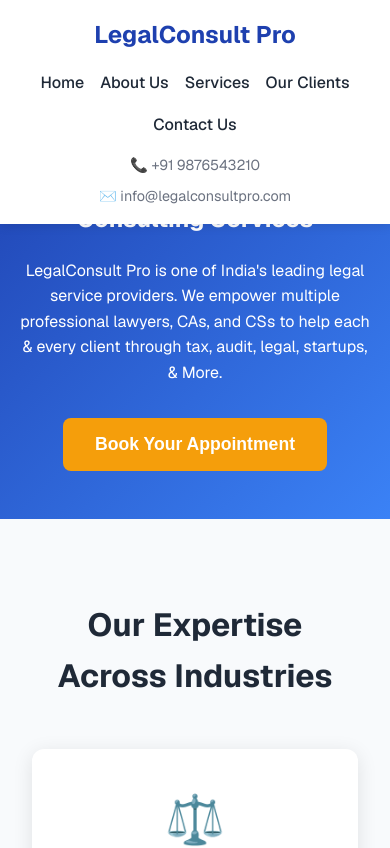
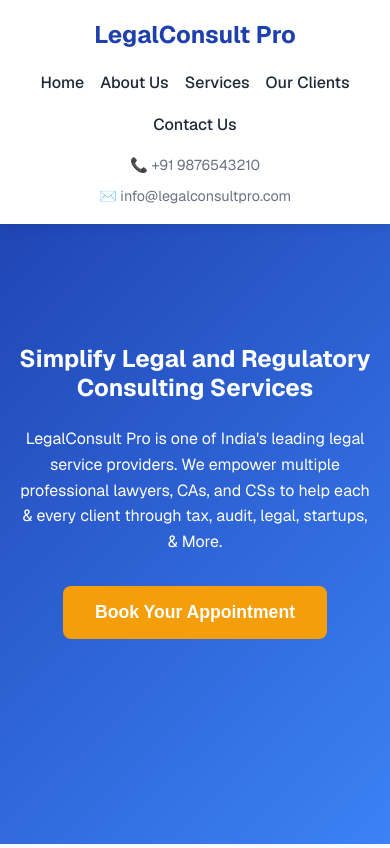
Before and after one commit to abhishekkumarchaudhary1/my-legal-site, a Next.js app: page / in a window 390 px wide. Shown: the top 848 px of the page. Built offline with nearby package versions, Linux system fonts and the light colour scheme.

Commit message:
fixing hero section for smaller screens

```diff
--- a/src/app/page.module.css
+++ b/src/app/page.module.css
@@ -70,6 +70,10 @@
   padding: 8rem 2rem 4rem;
   text-align: center;
   margin-top: 80px;
+  min-height: 100vh;
+  display: flex;
+  align-items: center;
+  justify-content: center;
 }
 
 .heroContent {
@@ -411,7 +415,9 @@
   }
 
   .hero {
-    padding: 6rem 1rem 3rem;
+    padding: 2rem 1rem;
+    margin-top: 120px; /* Increased to account for taller mobile header */
+    min-height: calc(100vh - 120px);
   }
 
   .heroTitle {
@@ -453,6 +459,12 @@
 }
 
 @media (max-width: 480px) {
+  .hero {
+    margin-top: 140px; /* Even more space for very small screens */
+    min-height: calc(100vh - 140px);
+    padding: 1.5rem 1rem;
+  }
+
   .heroTitle {
     font-size: 1.5rem;
   }
```
